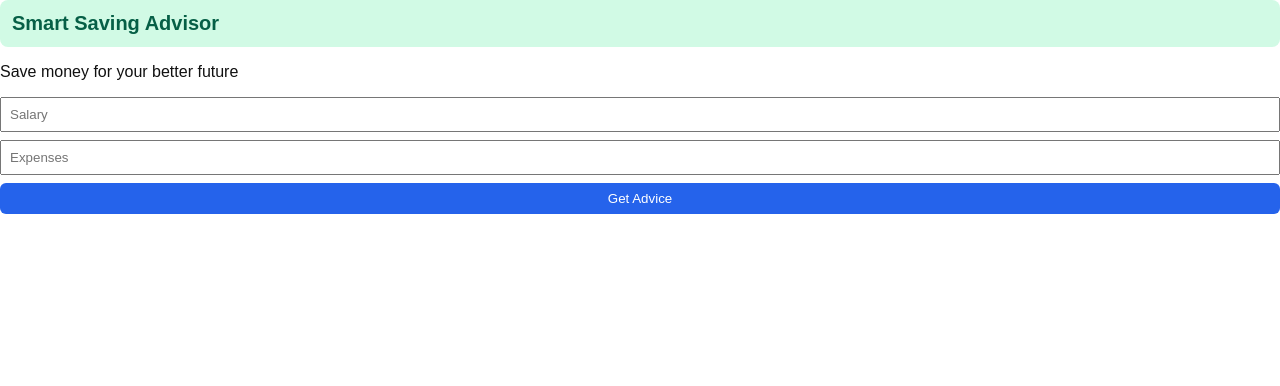
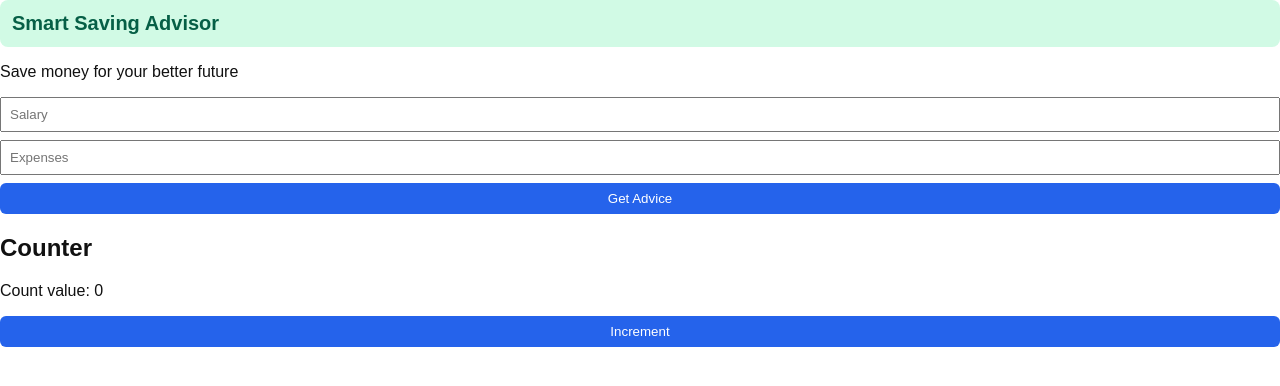
Before and after one commit to kashishdubey11092005-droid/React, a React (Vite) app in the folder my-app/: page / in a window 1280 px wide. Shown: the top 386 px of the page. Built offline with nearby package versions, Linux system fonts and the light colour scheme.

Commit message:
counter added

```diff
--- a/my-app/src/App.jsx
+++ b/my-app/src/App.jsx
@@ -1,4 +1,5 @@
 import { useState } from 'react'
+import User from './User'
 
 export default function App() {
   const [salary, setSalary] = useState('')
@@ -21,6 +22,7 @@ export default function App() {
       <button onClick={showAdvice}>Get Advice</button>
       {advice && <p>{advice}</p>}
       {advice && <p>Use your money wisely.</p>}
+      <User />
     </div>
   )
 }
--- /dev/null
+++ b/my-app/src/User.jsx
@@ -0,0 +1,15 @@
+import { useState } from 'react'
+
+function User() {
+  const [count, setCount] = useState(0)
+
+  return (
+    <div>
+      <h2>Counter</h2>
+      <p>Count value: {count}</p>
+      <button onClick={() => setCount(count + 1)}>Increment</button>
+    </div>
+  )
+}
+
+export default User;
```
